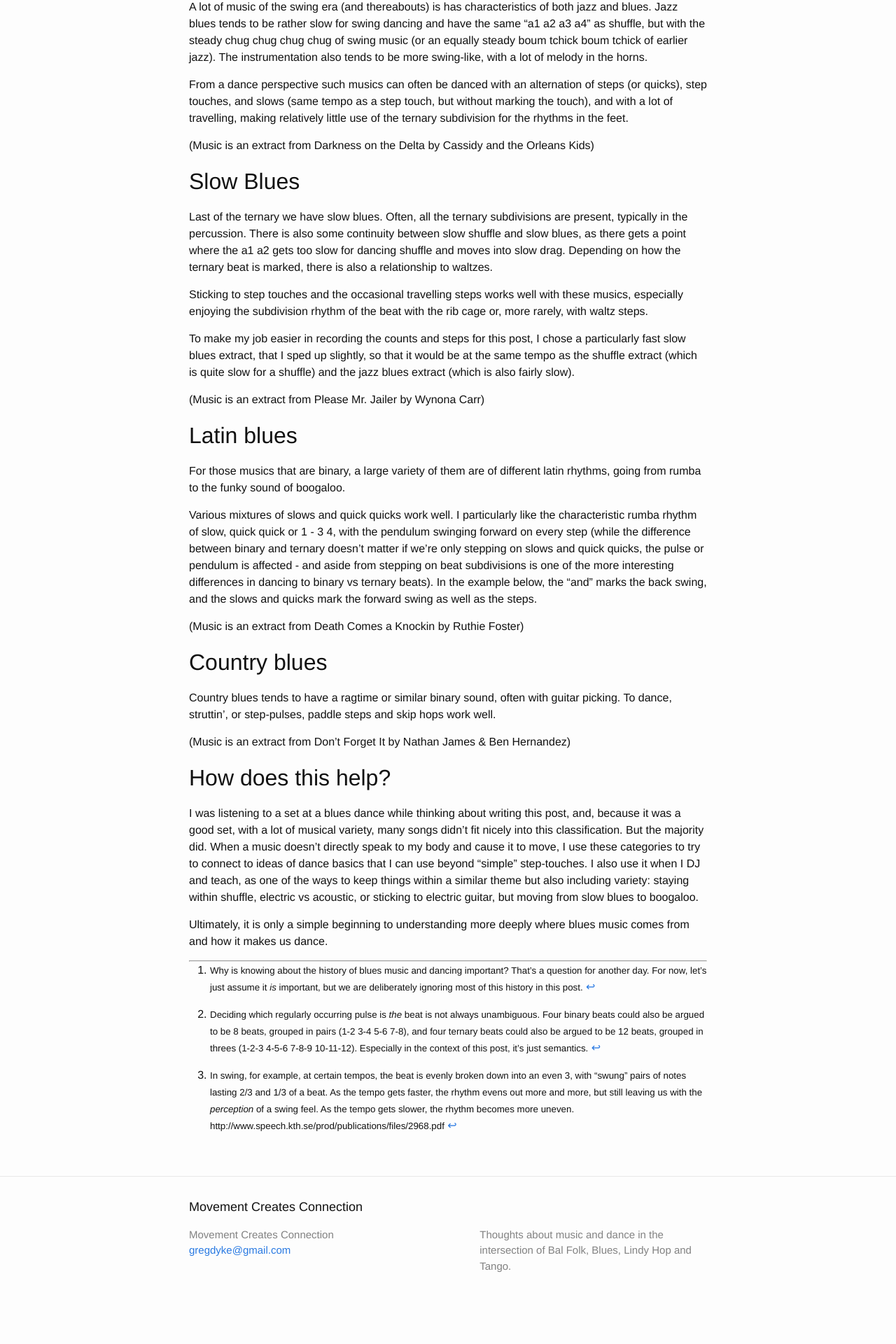
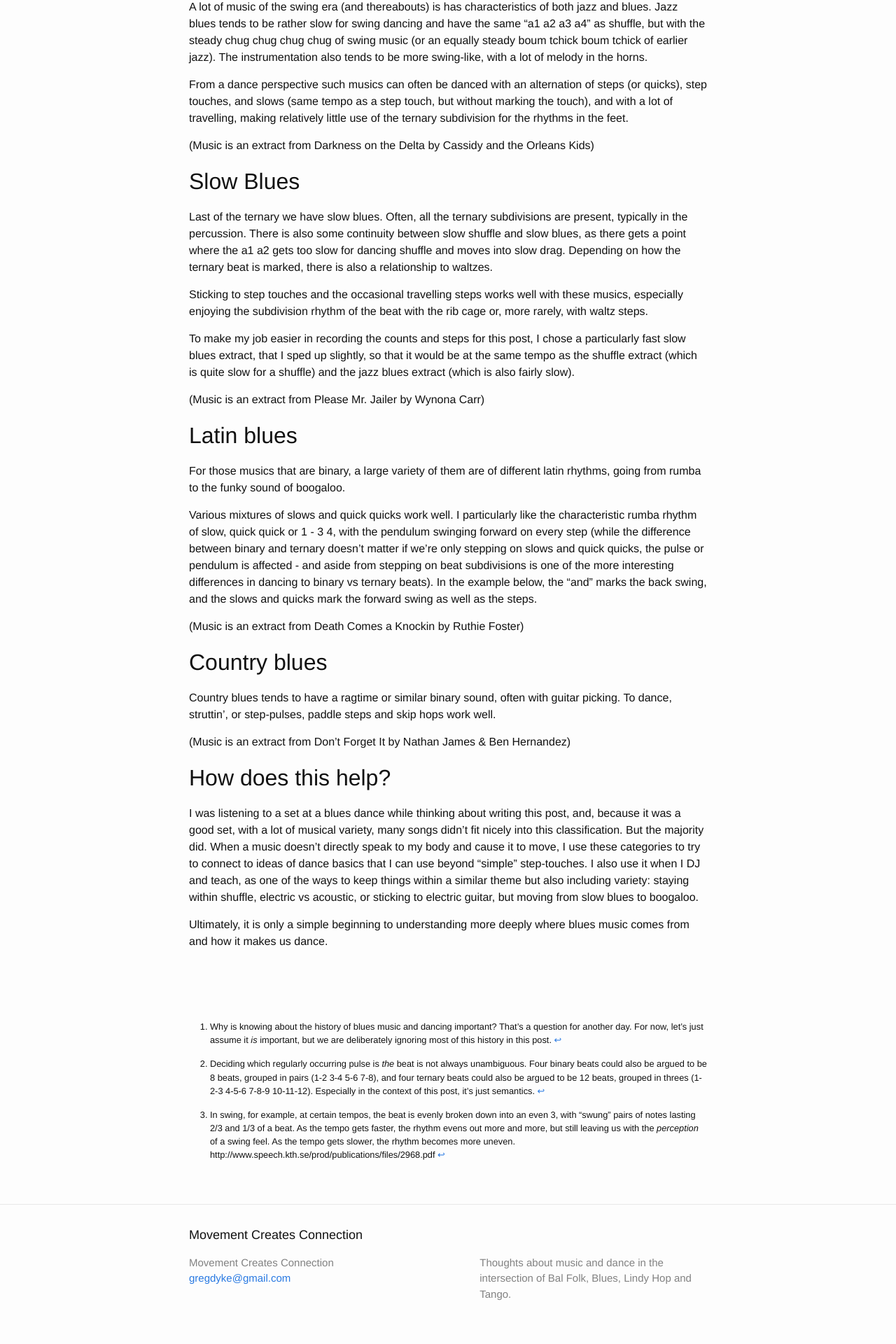
Before and after one commit to gregdyke/gregdyke.github.io, a Jekyll site: the page built from _posts/2017-03-20-blues-music-styles.md, in a window 1280 px wide. Shown: the part 1523-3443 px from the top of the page at 70% size. Built offline with Jekyll 4.4.1, drawn with Linux system fonts in a browser that asks for light colours; nearby versions of some CDN libraries; before the commit the page ends 3403 px from its top, so only the background shows below that.

Commit message:
fix footnotes formatting in css

```diff
--- a/_includes/head.html
+++ b/_includes/head.html
@@ -109,6 +109,10 @@
         cursor: pointer;
     }
 
+    .footnotes {
+	    font-size: 0.8em;
+	    margin-top: 100px;
+    }
 </style>
 
   <script src="https://use.fontawesome.com/092742ab41.js"></script>
--- a/_posts/2017-03-20-blues-music-styles.md
+++ b/_posts/2017-03-20-blues-music-styles.md
@@ -144,10 +144,8 @@
 
 Ultimately, it is only a simple beginning to understanding more deeply where blues music comes from and how it makes us dance.
 
-----
+[^1]: Why is knowing about the history of blues music and dancing important? That's a question for another day. For now, let's just assume it *is* important, but we are deliberately ignoring most of this history in this post.
 
-[^1]: <small>Why is knowing about the history of blues music and dancing important? That's a question for another day. For now, let's just assume it *is* important, but we are deliberately ignoring most of this history in this post.</small>
+[^2]: Deciding which regularly occurring pulse is *the* beat is not always unambiguous. Four binary beats could also be argued to be 8 beats, grouped in pairs (1-2 3-4 5-6 7-8), and four ternary beats could also be argued to be 12 beats, grouped in threes (1-2-3 4-5-6 7-8-9 10-11-12). Especially in the context of this post, it's just semantics.
 
-[^2]: <small>Deciding which regularly occurring pulse is *the* beat is not always unambiguous. Four binary beats could also be argued to be 8 beats, grouped in pairs (1-2 3-4 5-6 7-8), and four ternary beats could also be argued to be 12 beats, grouped in threes (1-2-3 4-5-6 7-8-9 10-11-12). Especially in the context of this post, it's just semantics.</small>
-
-[^3]: <small>In swing, for example, at certain tempos, the beat is evenly broken down into an even 3, with "swung" pairs of notes lasting 2/3 and 1/3 of a beat. As the tempo gets faster, the rhythm evens out more and more, but still leaving us with the *perception* of a swing feel. As the tempo gets slower, the rhythm becomes more uneven. http://www.speech.kth.se/prod/publications/files/2968.pdf</small>
+[^3]: In swing, for example, at certain tempos, the beat is evenly broken down into an even 3, with "swung" pairs of notes lasting 2/3 and 1/3 of a beat. As the tempo gets faster, the rhythm evens out more and more, but still leaving us with the *perception* of a swing feel. As the tempo gets slower, the rhythm becomes more uneven. http://www.speech.kth.se/prod/publications/files/2968.pdf
```
